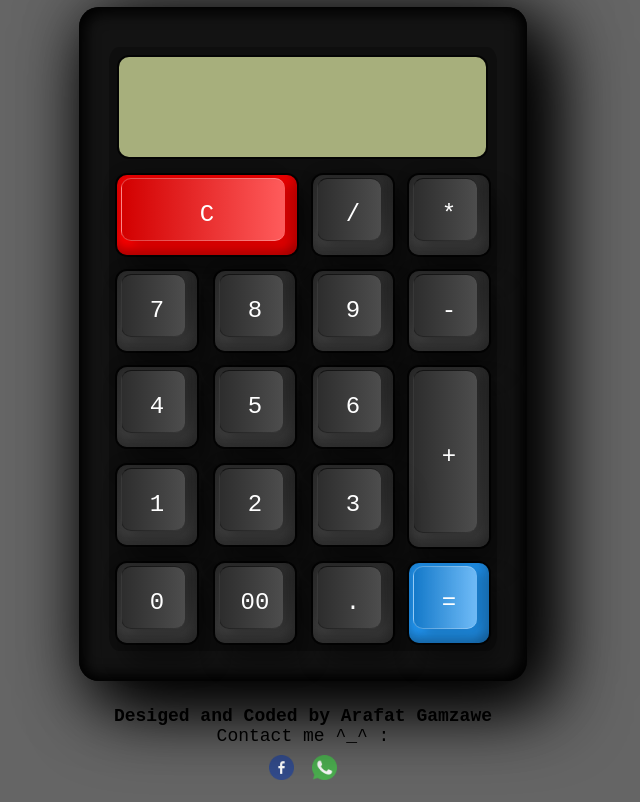
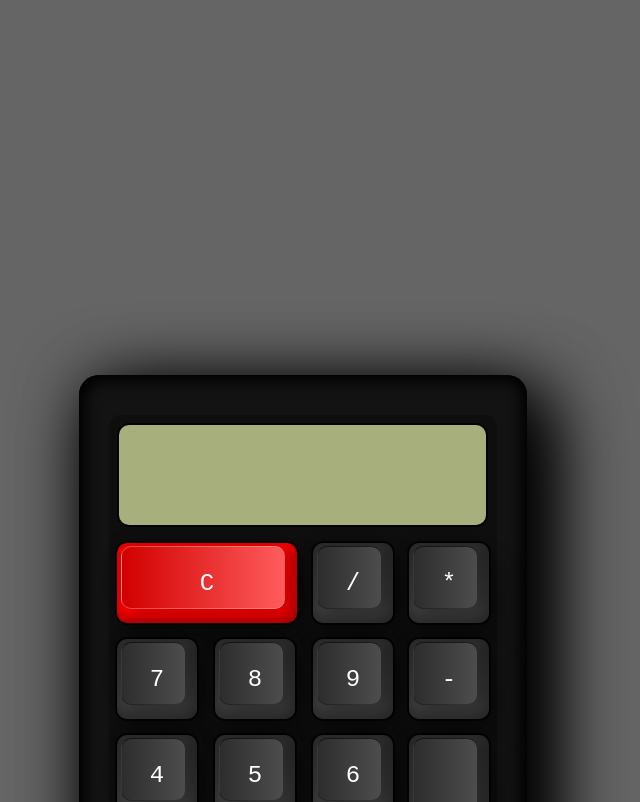
Before and after one commit to ArafatQz/musical-invention-calculator, a React (Create React App) app: page / in a window 1280 px wide. Shown: the top 802 px of the page, without its empty margins (337-977 px from the left). Built offline with nearby package versions, Linux system fonts and the light colour scheme.

Commit message:
Update App.css

```diff
--- a/src/App.css
+++ b/src/App.css
@@ -1,5 +1,6 @@
 .App {
   text-align: center;
+  height: 50px;
 }
 
 .App-logo {
```
